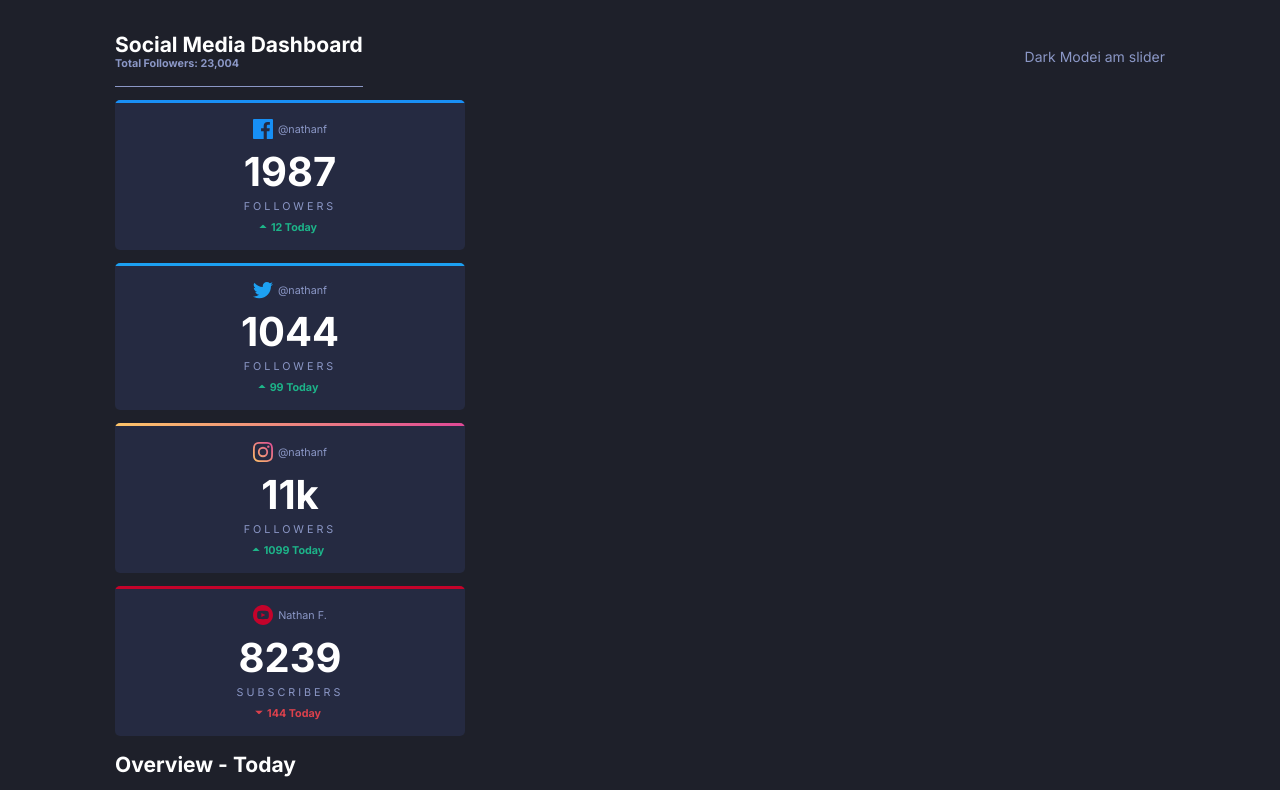
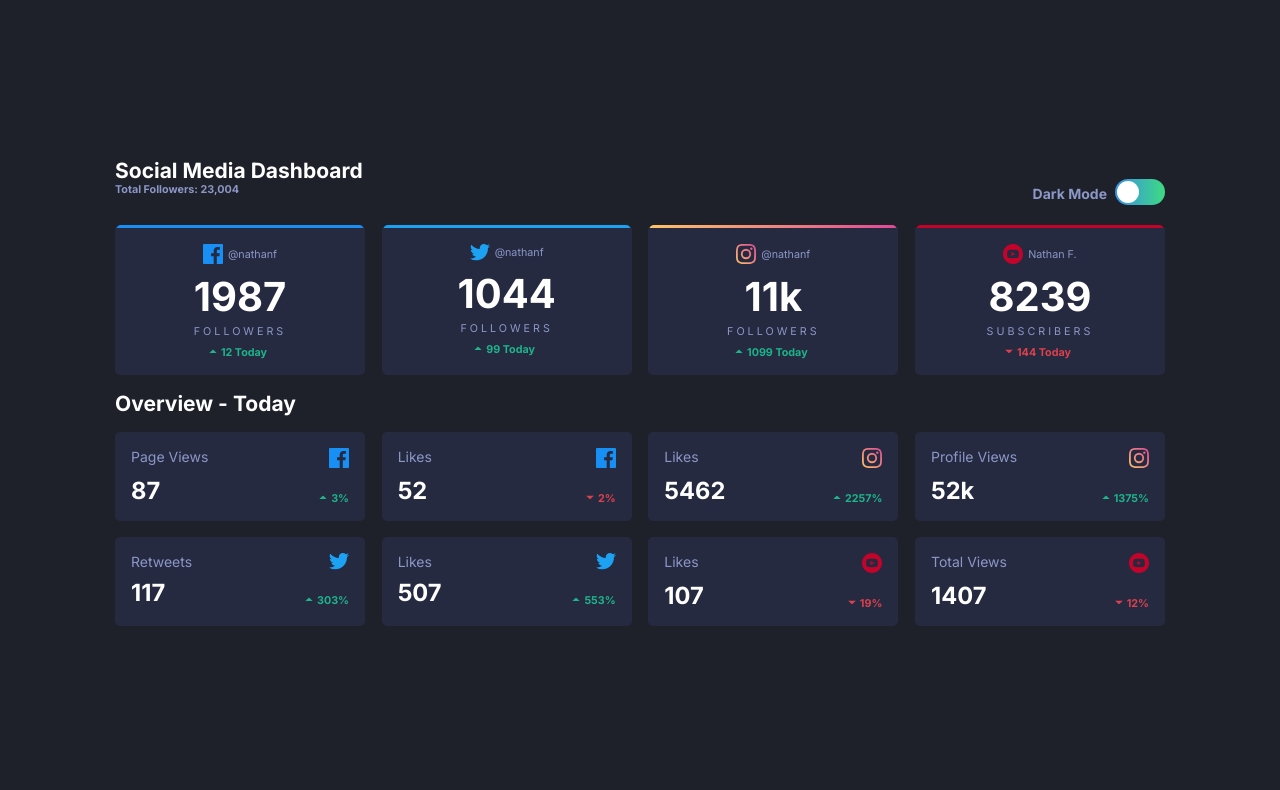
Before and after one commit to GarbuzovKE/social-media-dashboard-with-theme-switcher-master, a plain HTML site: page app/html/index.html in a window 1280 px wide. Shown: the top 790 px of the page. Drawn offline with Linux system fonts and the light colour scheme.

Commit message:
theme slider ready

```diff
--- a/app/html/index.html
+++ b/app/html/index.html
@@ -12,8 +12,9 @@
       href="./images/favicon-32x32.png"
     />
     <link rel="stylesheet" href="../css/main.css" />
+    <script src="../js/main.js" defer></script>
 
-    <title>Frontend Mentor | [Social mediad dashboard]</title>
+    <title>Frontend Mentor | Social mediad dashboard</title>
   </head>
   <body data-theme="dark">
     <main>
@@ -23,9 +24,17 @@
             <h1>Social Media Dashboard</h1>
             <h3 class="sm">Total Followers: 23,004</h3>
           </div>
-          <div class="theme-slider-wrapper">
+          <div class="theme-slider-wrapper bold">
             Dark Mode
-            <div class="theme-slider__slider">i am slider</div>
+            <div class="theme-slider">
+
+              <input type="checkbox" class="theme-slider__checkbox" id="theme-slider" />
+              <label class="theme-slider__label" for="theme-slider">
+                <div class="theme-slider__ball"></div>
+              </label>
+
+              <!-- i am slider -->
+            </div>
           </div>
         </div>
 
@@ -115,7 +124,10 @@
             </div>
             <div class="dashboard-today__cards--card-numbers">
               <span class="lg bold">87</span>
-              <span class="dashboard-today__cards--card-percents up-before green sm bold">3%</span>
+              <span
+                class="dashboard-today__cards--card-percents up-before green sm bold"
+                >3%</span
+              >
             </div>
           </div>
 
@@ -127,7 +139,10 @@
             </div>
             <div class="dashboard-today__cards--card-numbers">
               <span class="lg bold">52 </span>
-              <span class="dashboard-today__cards--card-percents down-before red sm bold">2%</span>
+              <span
+                class="dashboard-today__cards--card-percents down-before red sm bold"
+                >2%</span
+              >
             </div>
           </div>
 
@@ -139,7 +154,10 @@
             </div>
             <div class="dashboard-today__cards--card-numbers">
               <span class="lg bold">5462</span>
-              <span class="dashboard-today__cards--card-percents up-before green sm bold">2257%</span>
+              <span
+                class="dashboard-today__cards--card-percents up-before green sm bold"
+                >2257%</span
+              >
             </div>
           </div>
 
@@ -151,7 +169,10 @@
             </div>
             <div class="dashboard-today__cards--card-numbers">
               <span class="lg bold">52k</span>
-              <span class="dashboard-today__cards--card-percents up-before green sm bold">1375%</span>
+              <span
+                class="dashboard-today__cards--card-percents up-before green sm bold"
+                >1375%</span
+              >
             </div>
           </div>
 
@@ -163,7 +184,10 @@
             </div>
             <div class="dashboard-today__cards--card-numbers">
               <span class="lg bold">117</span>
-              <span class="dashboard-today__cards--card-percents up-before green sm bold">303%</span>
+              <span
+                class="dashboard-today__cards--card-percents up-before green sm bold"
+                >303%</span
+              >
             </div>
           </div>
 
@@ -175,7 +199,10 @@
             </div>
             <div class="dashboard-today__cards--card-numbers">
               <span class="lg bold">507</span>
-              <span class="dashboard-today__cards--card-percents up-before green sm bold">553%</span>
+              <span
+                class="dashboard-today__cards--card-percents up-before green sm bold"
+                >553%</span
+              >
             </div>
           </div>
 
@@ -187,7 +214,10 @@
             </div>
             <div class="dashboard-today__cards--card-numbers">
               <span class="lg bold">107</span>
-              <span class="dashboard-today__cards--card-percents down-before red sm bold">19%</span>
+              <span
+                class="dashboard-today__cards--card-percents down-before red sm bold"
+                >19%</span
+              >
             </div>
           </div>
 
@@ -199,7 +229,10 @@
             </div>
             <div class="dashboard-today__cards--card-numbers">
               <span class="lg bold">1407</span>
-              <span class="dashboard-today__cards--card-percents down-before red sm bold">12%</span>
+              <span
+                class="dashboard-today__cards--card-percents down-before red sm bold"
+                >12%</span
+              >
             </div>
           </div>
         </div>
--- /dev/null
+++ b/app/js/main.js
@@ -0,0 +1,11 @@
+const chk = document.getElementById('theme-slider');
+
+
+chk.addEventListener('change',()=>{
+    if (chk.checked){
+        document.body.setAttribute('data-theme', 'light');
+
+    } else{
+        document.body.setAttribute('data-theme', 'dark');
+    }
+});
--- a/app/scss/_colors.scss
+++ b/app/scss/_colors.scss
@@ -1,31 +1,3 @@
-//Primary
-$lime-green: hsl(163, 72%, 41%);
-$bright-red: hsl(356, 69%, 56%);
-$facebook-color: hsl(208, 92%, 53%);
-$twitter-color: hsl(203, 89%, 53%);
-$instagram-color: linear-gradient(hsl(37, 97%, 70%), hsl(329, 70%, 58%));
-$youTube-color: hsl(348, 97%, 39%);
-
-//Dark Theme
-$toggle-color-dark: linear gradient hsl(210, 78%, 56%) to hsl(146, 68%, 55%);
-
-//Light Theme
-$toggle-color-light: hsl(230, 22%, 74%);
-
-
-//Dark Theme
-$bg-dark: hsl(230, 17%, 14%);
-$top-bg-dark: hsl(232, 19%, 15%);
-$card-bg-dark: hsl(228, 28%, 20%);
-$text-color-dark: hsl(228, 34%, 66%);
-$white: hsl(0, 0%, 100%);
-
-//Light Theme
-$bg-light: hsl(0, 0%, 100%);
-$card-bg-light: hsl(227, 47%, 96%);
-$primary-text-color-light: hsl(228, 12%, 44%);
-$secondary-text-color-light: hsl(230, 17%, 14%);
-
 :root{
     //Primary
     --facebook-color: hsl(208, 92%, 53%);
@@ -37,13 +9,19 @@ $secondary-text-color-light: hsl(230, 17%, 14%);
     //Theme colors
     --primary-text-color: hsl(0, 0%, 100%);
     --sec-text-color: hsl(228, 34%, 66%);
+    --sec-text-color-str: 139, 151, 198;
     --card-bg: hsl(228, 28%, 20%);
     --bg: hsl(230, 17%, 14%);
+    --toggle-color: linear-gradient(to right, hsl(210, 78%, 56%), hsl(146, 68%, 55%));
+    --card-hover-color: hsl(228, 26%, 27%);
 }
 
 [data-theme="light"]{
     --primary-text-color: hsl(230, 17%, 14%);
     --sec-text-color: hsl(228, 12%, 44%);
+    --sec-text-color-str: 99, 104, 126;
     --card-bg: hsl(227, 47%, 96%);
     --bg: hsl(0, 0%, 100%);
+    --toggle-color: hsl(230, 22%, 74%);
+    --card-hover-color: hsl(232, 33%, 91%);
 }
--- /dev/null
+++ b/app/scss/_theme-slider.scss
@@ -0,0 +1,36 @@
+/*
+    Theme slider
+*/
+
+.theme-slider__label {
+  display: inline-block;
+  background: var(--toggle-color);
+  border-radius: 50px;
+  cursor: pointer;
+  padding: 5px;
+  position: relative;
+  height: 26px;
+  width: 50px;
+}
+
+.theme-slider__ball {
+  background-color: #fff;
+  border-radius: 50%;
+  position: absolute;
+  top: 2px;
+  left: 2px;
+  height: 22px;
+  width: 22px;
+  transform: translateX(0px);
+  transition: transform 0.2s linear;
+}
+
+.theme-slider__checkbox:checked + .theme-slider__label .theme-slider__ball {
+  transform: translateX(24px);
+}
+
+.theme-slider__checkbox {
+  opacity: 0;
+  position: absolute;
+  left: -1000px;
+}
--- a/app/scss/main.scss
+++ b/app/scss/main.scss
@@ -1,13 +1,14 @@
+@use "colors";
+@use "boilerplate";
+@use "util";
+@use "typography";
+@use "theme-slider";
+
 /*
     Main
 */
 
-@use 'colors';
-@use 'boilerplate';
-@use 'util';
-@use 'typography';
-
-body{
+body {
   height: 100dvh;
   display: flex;
   justify-content: center;
@@ -19,44 +20,60 @@ body{
   color: var(--primary-text-color);
 }
 
-main{
+main {
   max-width: 1100px;
   width: 95%;
   padding: 2rem 25px;
 }
 
-.dashboard-header{
+.dashboard-header {
   display: flex;
-    /* justify-content: left; */
   align-items: left;
   flex-flow: column wrap;
 
-    .dashboard-header__name{
-        h3{
+  .dashboard-header__name {
+    h3 {
       color: var(--sec-text-color);
     }
     padding-bottom: 1rem;
-        border-bottom: 1px solid var(--sec-text-color);
+    border-bottom: 1px solid rgba(var(--sec-text-color-str), 0.2);
+
+    @media screen and (min-width: 640px) {
+      border-bottom: none;
+    }
   }
 
-    .theme-slider-wrapper{
+  .theme-slider-wrapper {
     display: flex;
     justify-content: space-between;
+    align-items: center;
+    gap: 0.5rem;
     color: var(--sec-text-color);
     padding-top: 1rem;
   }
 
-    @media screen and (min-width:640px){
+  @media screen and (min-width: 640px) {
     flex-flow: row wrap;
     justify-content: space-between;
   }
 }
 
-.theme-slider__slider{
+.theme-slider {
   display: inline-block;
 }
 
-.dashboard-total__cards--card{
+.dashboard-total__cards {
+  margin: 1rem 0;
+  @media screen and (min-width: 640px) {
+    display: grid;
+    grid-auto-flow: row;
+    justify-content: space-between;
+    gap: 1rem;
+    grid-template-columns: repeat(auto-fill, 250px);
+  }
+}
+
+.dashboard-total__cards--card {
   position: relative;
   margin: 1rem 0;
   padding: 1rem;
@@ -65,66 +82,83 @@ main{
   flex-direction: column;
   align-items: center;
   gap: 0.5rem;
-    max-width: 350px;
+  width: auto;
   border-radius: 0 0 5px 5px;
-    &-name{
+  cursor: pointer;
+
+  @media screen and (min-width: 640px) {
+    width: 250px;
+    margin: 0;
+  }
+
+  &-name {
     display: flex;
     align-items: center;
-        gap:5px;
+    gap: 5px;
   }
-    &-followers{
+  &-followers {
     text-align: center;
   }
-    &::before{
+  &::after {
     content: "";
     position: absolute;
     top: -3px;
-        left: 0;
-        bottom: 5px;
-        right:0;
-        z-index: -1;
+    left: 1px;
+    bottom: 1px;
+    right: 1px;
+    z-index: -10;
     border-radius: 5px;
+  }
+
+  &:hover {
+    background-color: var(--card-hover-color);
   }
 }
 
-#instagram{
-    &::before{
+#instagram {
+  &::after {
     background: var(--instagram-color);
   }
 }
 
-#facebook{
-    &::before{
+#facebook {
+  &::after {
     background: var(--facebook-color);
   }
 }
 
-#twitter{
-    &::before{
+#twitter {
+  &::after {
     background: var(--twitter-color);
   }
 }
 
-#youtube{
-    &::before{
+#youtube {
+  &::after {
     background: var(--youtube-color);
   }
 }
 
-.dashboard-today__cards--card{
+.dashboard-today__cards {
+  @extend .dashboard-total__cards;
+}
+
+.dashboard-today__cards--card {
   @extend .dashboard-total__cards--card;
   border-radius: 5px;
-    &-name, &-numbers{
+
+  &-name,
+  &-numbers {
     display: flex;
     justify-content: space-between;
     width: 100%;
   }
-    &::before{
+  &::after {
     content: none;
   }
 }
 
-.dashboard-today__cards--card-percents{
-    display:flex;
+.dashboard-today__cards--card-percents {
+  display: flex;
   align-items: flex-end;
 }
```
Also changed, not shown: app/css/main.css, screenshot.jpg (added), 3 other files. Lines whose indentation alone changed are shown as unchanged.
